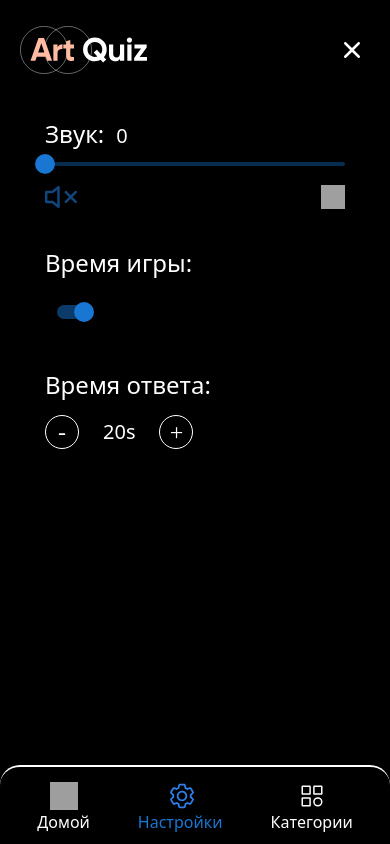
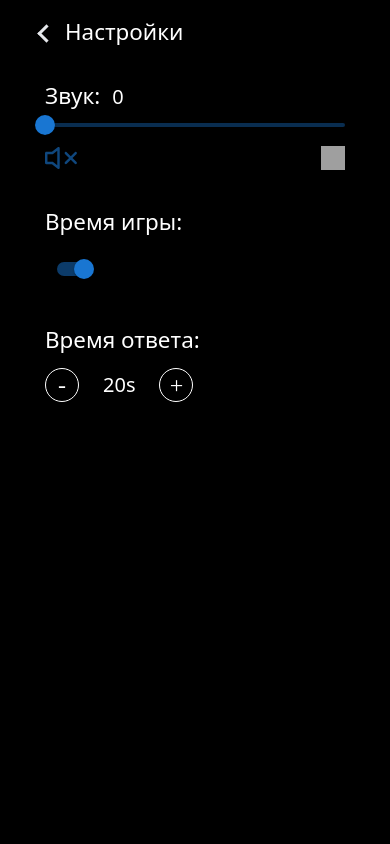
Before and after one commit to Anrower/quiz-app, a React (Create React App) app: page /setting in a window 390 px wide. Built offline with nearby package versions, Linux system fonts and the light colour scheme; grey boxes are pictures that could not be loaded.

Commit message:
feat: implement center pop up media < 551px

```diff
--- a/src/components/Navigation.css
+++ b/src/components/Navigation.css
@@ -8,8 +8,13 @@
   transition: all .2s ease;
 }
 
+
 .settings_icon:hover {
   transform: rotate(90deg);
+}
+
+.categories_content {
+  margin-top: 3rem;
 }
 
 .logo {
@@ -20,6 +25,44 @@
   width: 10rem;
   height: 3.75rem;
   margin: 0 1rem;
+}
+
+.nav_back-container {
+  position: relative;
+  padding: 0 10px;
+  cursor: pointer;
+  color: #fff;
+  transition: all .2s ease;
+}
+
+.page-name::before {
+  transition: all .2s ease;
+  position: absolute;
+  content: '';
+  border-width: 0 3px 3px 0;
+  padding: 3px;
+  transform: rotate(135deg);
+  display: block;
+  width: 18px;
+  height: 18px;
+  left: 20px;
+  top: 7px;
+}
+
+.nav_back-container:hover .page-name::before {
+  border-color: #1976d2;
+}
+
+.page-name {
+  margin-left: 50px;
+  font-weight: 500;
+  font-size: 22px;
+  line-height: 28px;
+  line-height: 2rem;
+}
+
+.nav_back-container:hover {
+  color: #1976d2;
 }
 
 .close {
@@ -143,6 +186,11 @@
     gap: 1.5rem;
   }
 
+  .categories_content {
+    margin-top: 2rem;
+    padding-bottom: 100px;
+  }
+
   .home,
   .categoriesPage {
     font-size: 1.2rem;
@@ -160,6 +208,25 @@
     transform: scale(0.8, 0.8) translateX(-25%);
   }
 
+  .nav_back-container {
+    padding: 0 10px;
+  }
+
+  .page-name::before {
+    width: 13px;
+    height: 13px;
+    left: 20px;
+    top: 7px;
+  }
+
+  .page-name {
+    margin-left: 35px;
+    font-weight: 500;
+    font-size: 1.4rem;
+    line-height: 1.5rem;
+  }
+
+
   .navigation_links {
     gap: 1rem;
   }
@@ -176,7 +243,7 @@
   }
 
   .categories_content {
-    margin-top: 50px;
+    margin-top: 25px;
     padding-bottom: 100px;
   }
 
--- a/src/components/Navigation.tsx
+++ b/src/components/Navigation.tsx
@@ -1,11 +1,12 @@
-import { NavLink } from 'react-router-dom'
+import { NavLink, useNavigate } from 'react-router-dom'
 import './navigation.css'
+import { getPageName } from '../handler/dataWorker'
 interface NavProps {
   context: 'mainPage' | 'categoriesPage' | 'settingPage',
 }
 
 const Navigation = (props: NavProps) => {
-  // const navigate = useNavigate();
+  const navigate = useNavigate();
   const hasWindow = typeof window !== 'undefined';
   const windowWidth = hasWindow ? window.innerWidth : 520;
   const { context } = props;
@@ -13,11 +14,24 @@ const Navigation = (props: NavProps) => {
   return (
     <div>
       <nav className='flex justify-between p-5 h-100 items-center'>
+        {context === 'categoriesPage' ?
           <div className='logo' />
+          : null}
+        <div onClick={() => navigate(-1)}>
+          {(context === 'settingPage') ?
+            <div className='nav_back-container'>
+              <p className='page-name'>{getPageName(context)}</p>
+            </div>
+            :
+            null}
+        </div>
         <div className='navigation_links flex gap-10 items-center'>
           {((windowWidth < 520 && context === 'categoriesPage') ||
             (windowWidth < 520 && context === 'mainPage')) ?
-            <NavLink className='settings_icon' to='/setting' /> :
+            <NavLink className='settings_icon' to='/setting' />
+            :
+            (windowWidth < 520 && context === 'settingPage') ?
+              null :
               (context === 'mainPage') ?
                 <NavLink className='settings_icon' to='/setting' /> :
                 (context === 'categoriesPage') ?
--- a/src/components/ui/categoriesCard.css
+++ b/src/components/ui/categoriesCard.css
@@ -31,6 +31,7 @@
 }
 
 .categories_cards {
+  margin: 0.5rem 1rem;
   display: flex;
   gap: 1.5rem;
   flex-wrap: wrap;
@@ -44,7 +45,7 @@
   }
 
   .card_header {
-    font-size: 14px;
+    font-size: 0.93rem;
     line-height: 16px;
   }
 
--- a/src/components/ui/popUp/PopUp.tsx
+++ b/src/components/ui/popUp/PopUp.tsx
@@ -158,9 +158,15 @@ const PopUp = () => {
     dispatch(updateIsQuitState(false))
   }
 
+  const hasWindow = typeof window !== 'undefined';
+  const windowHeight = hasWindow ? window.innerHeight : 600;
+  const windowWidth = hasWindow ? window.innerWidth : 520;
+  const popUpHeight = (windowWidth <= 551) ? 320 : 651
+  const popUpTop = ((windowHeight - popUpHeight) / 2.5)
+
   return (
     <div className='pop-up'>
-      <div className='pop-up_body'>
+      <div className='pop-up_body' style={windowWidth <= 551 ? { top: `${popUpTop}px` } : {}}>
         {totalAnswerCount === 9 ?
           <>
             <div className='pop-up_image_wrapper'>
--- a/src/components/ui/popUp/popUp.css
+++ b/src/components/ui/popUp/popUp.css
@@ -7,6 +7,8 @@
   width: 100%;
   min-height: 100vh;
 }
+
+
 
 .pop-up_body {
   display: flex;
@@ -143,7 +145,7 @@
   }
 }
 
-@media only screen and (max-width: 519px) {
+@media only screen and (max-width: 551px) {
   .pop-up_body {
     width: 300px;
     top: 10%;
--- a/src/handler/dataWorker.ts
+++ b/src/handler/dataWorker.ts
@@ -102,3 +102,14 @@ export const getRusTitle = (value: string) => {
       return 'Художник'
   }
 };
+
+export const getPageName = (value: string) => {
+  switch (value) {
+    case 'settingPage':
+      return 'Настройки'
+    case 'categoriesPage':
+      return "Категории"
+    default:
+      return
+  }
+}
--- a/src/pages/CategoriesPage.tsx
+++ b/src/pages/CategoriesPage.tsx
@@ -41,6 +41,8 @@ const CategoriesPage = () => {
   return (
     <div className="categories">
       < Navigation context={'categoriesPage'} />
+
+      <div className='categories_title'>Категории</div>
       <div className='categories_content flex flex-col mt-32 max-w-7xl gap-20'>
         <div className='categories_cards'>
           {categoriesArr.map(jenre => {
--- a/src/pages/SettingPage.tsx
+++ b/src/pages/SettingPage.tsx
@@ -37,9 +37,6 @@ const SettingPage = () => {
     }
     dispatch(decreaseTimeAnswer())
   }
-
-  const hasWindow = typeof window !== 'undefined';
-  const windowWidth = hasWindow ? window.innerWidth : 520;
 
   return (
     <div className="setting_page">
@@ -95,7 +92,7 @@ const SettingPage = () => {
 
         </div>
       </div>
-      {windowWidth <= 519 ? <MobileNavigation context={'settingPage'} /> : null}
+      {/* {windowWidth <= 519 ? <MobileNavigation context={'settingPage'} /> : null} */}
     </div >
   )
 }
--- a/src/pages/categoriesPage.css
+++ b/src/pages/categoriesPage.css
@@ -3,6 +3,14 @@
     max-width: 1200px;
     margin: 0 auto;
     min-height: 100vh;
+  }
+
+  .categories_title {
+    margin: 1.25rem 2.5rem;
+    color: #fff;
+    font-weight: 500;
+    font-size: 2rem;
+    line-height: 2.25rem;
   }
 
   .categories_cards {
@@ -14,6 +22,14 @@
 }
 
 @media only screen and (max-width: 799px) {
+  .categories_title {
+    margin: 1.25rem 2rem;
+    color: #fff;
+    font-weight: 500;
+    font-size: 1.75rem;
+    line-height: 2rem;
+  }
+
   .categories {
     min-height: 100vh;
   }
@@ -21,6 +37,15 @@
 
 @media only screen and (max-width: 519px) {
 
+  .categories_title {
+    margin: 0.25rem 1rem 1rem;
+    color: #fff;
+    margin-left: 35px;
+    font-weight: 500;
+    font-size: 1.4rem;
+    line-height: 1.5rem;
+  }
+
   .categories_cards {
     gap: 1rem;
   }
--- a/src/pages/settingPage.css
+++ b/src/pages/settingPage.css
@@ -94,6 +94,11 @@
       gap: 40px;
     }
 
+    .text_style {
+      font-size: 1.4rem;
+      line-height: 1.5rem;
+    }
+
     .sound_on:hover,
     .sound_off:hover {
       background: #1976d2;
```
Also changed, not shown: src/pages/GamePage.tsx (+8 -18 lines). Lines whose indentation alone changed are shown as unchanged.
